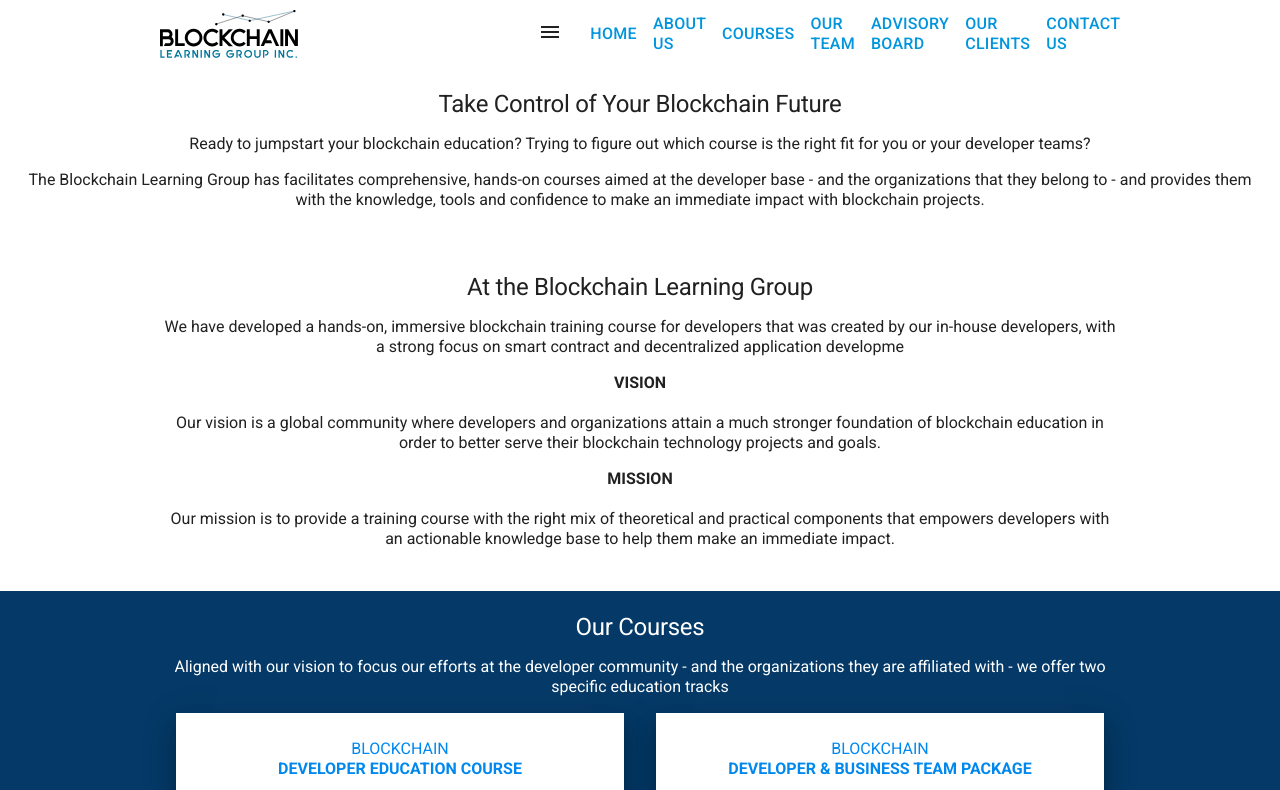
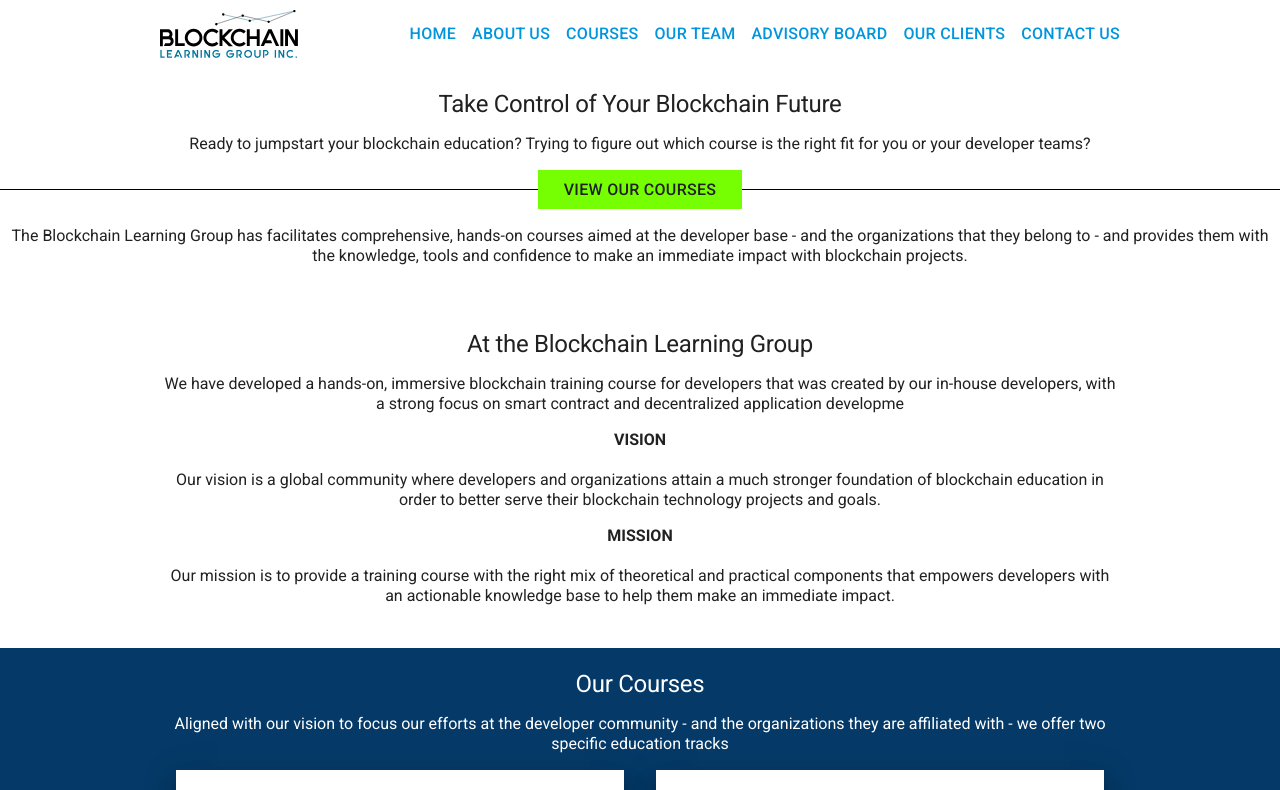
Before and after one commit to Blockchain-Learning-Group/Blockchain-Learning-Group.github.io, a React (Create React App) app: page / in a window 1280 px wide. Shown: the top 790 px of the page. Built offline with nearby package versions, Linux system fonts and the light colour scheme.

Commit message:
update(Home)

```diff
--- a/public/styles/main.css
+++ b/public/styles/main.css
@@ -380,6 +380,8 @@
   #App > header {
     max-width: 960px;
     margin: 0.618rem auto !important; }
+    #App > header .menu {
+      display: none; }
     #App > header ul {
       -ms-flex: 1 1 0.000000001px;
       -webkit-flex: 1;
@@ -522,8 +524,24 @@
   #Diversity h3, #Diversity p {
     text-align: center; }
 
-#Home h3, #Home p {
-  text-align: center; }
+#Home {
+  padding: 1.618rem 0; }
+  #Home h3, #Home p {
+    text-align: center; }
+  #Home div {
+    text-align: center;
+    margin-bottom: 1em; }
+    #Home div a {
+      color: #212121;
+      background-color: #76FF03;
+      padding: 0.618rem 1.618rem;
+      display: inline-block;
+      z-index: 2;
+      position: relative; }
+    #Home div div {
+      top: -20px;
+      position: relative;
+      border-bottom: 1px solid #000; }
 
 /* alignment in cross axis */
 /* alignment in main axis */
--- a/src/components/Home.jsx
+++ b/src/components/Home.jsx
@@ -9,6 +9,10 @@
                 </header>
 
                 <p>Ready to jumpstart your blockchain education? Trying to figure out which course is the right fit for you or your developer teams?</p>
+                <div>
+                    <a href="#Courses">VIEW OUR COURSES</a>
+                    <div />
+                </div>
                 <p>The Blockchain Learning Group has facilitates comprehensive, hands-on courses aimed at the developer base - and the organizations that they belong to - and provides them with the knowledge, tools and confidence to make an immediate impact with blockchain projects.</p>
             </section>
         );
--- a/src/styles/App.scss
+++ b/src/styles/App.scss
@@ -116,6 +116,10 @@
             max-width: 960px;
             margin: 0.618rem auto !important;
 
+            .menu {
+                display: none;
+            }
+
             ul {
                 @include --layout-flex;
                 @include --layout-horizontal;
--- a/src/styles/components/Home.scss
+++ b/src/styles/components/Home.scss
@@ -1,5 +1,27 @@
 #Home {
+    padding: 1.618rem 0;
+
     h3, p {
         text-align: center;
+
+    }
+    div {
+        text-align: center;
+        margin-bottom: 1em;
+
+        a {
+            color: #212121;
+            background-color: #76FF03;
+            padding: 0.618rem 1.618rem;
+            display: inline-block;
+            z-index: 2;
+            position: relative;
+        }
+
+        div {
+            top: -20px;
+            position: relative;
+            border-bottom: 1px solid #000;
+        }
     }
 }
```
